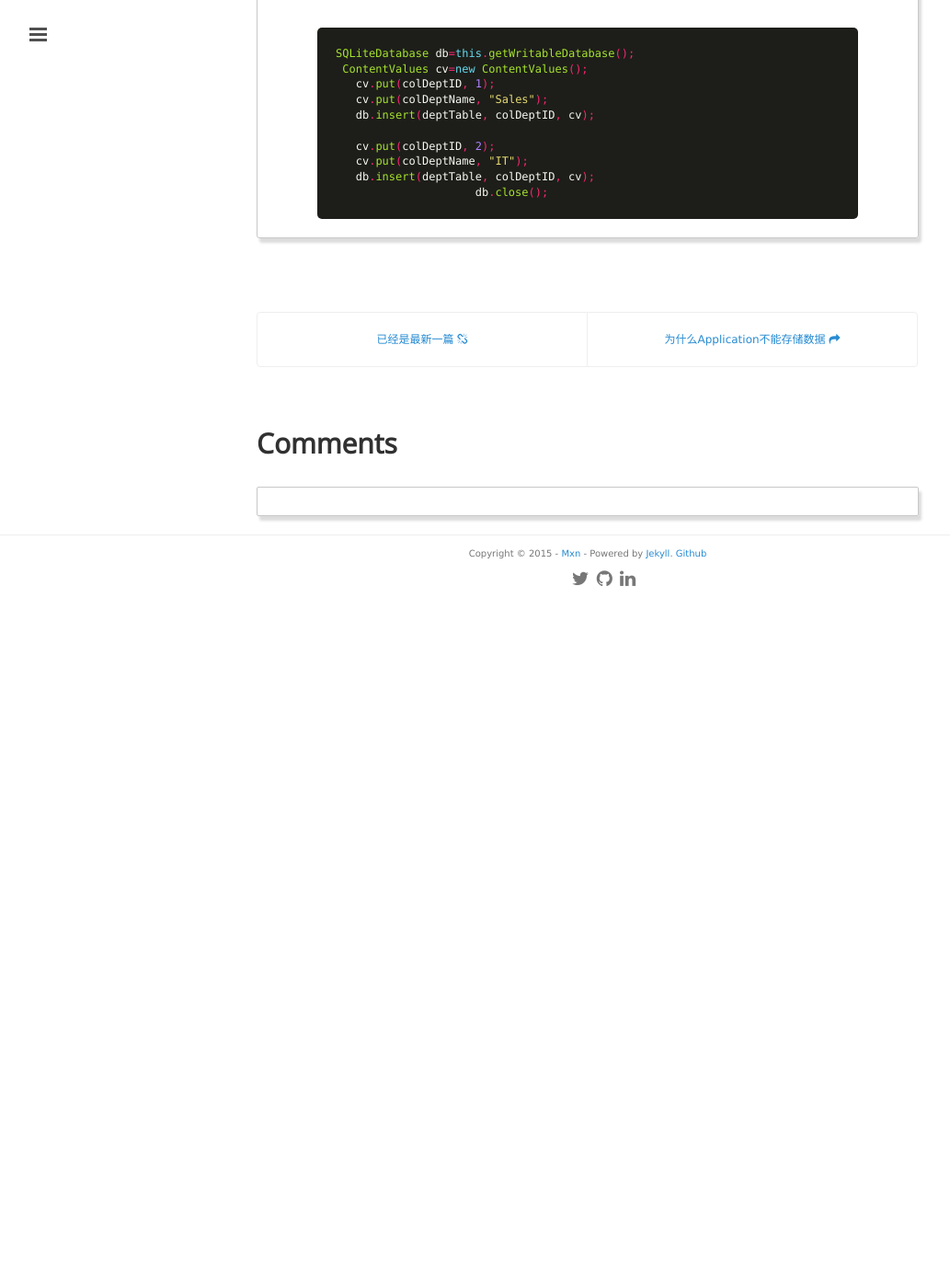
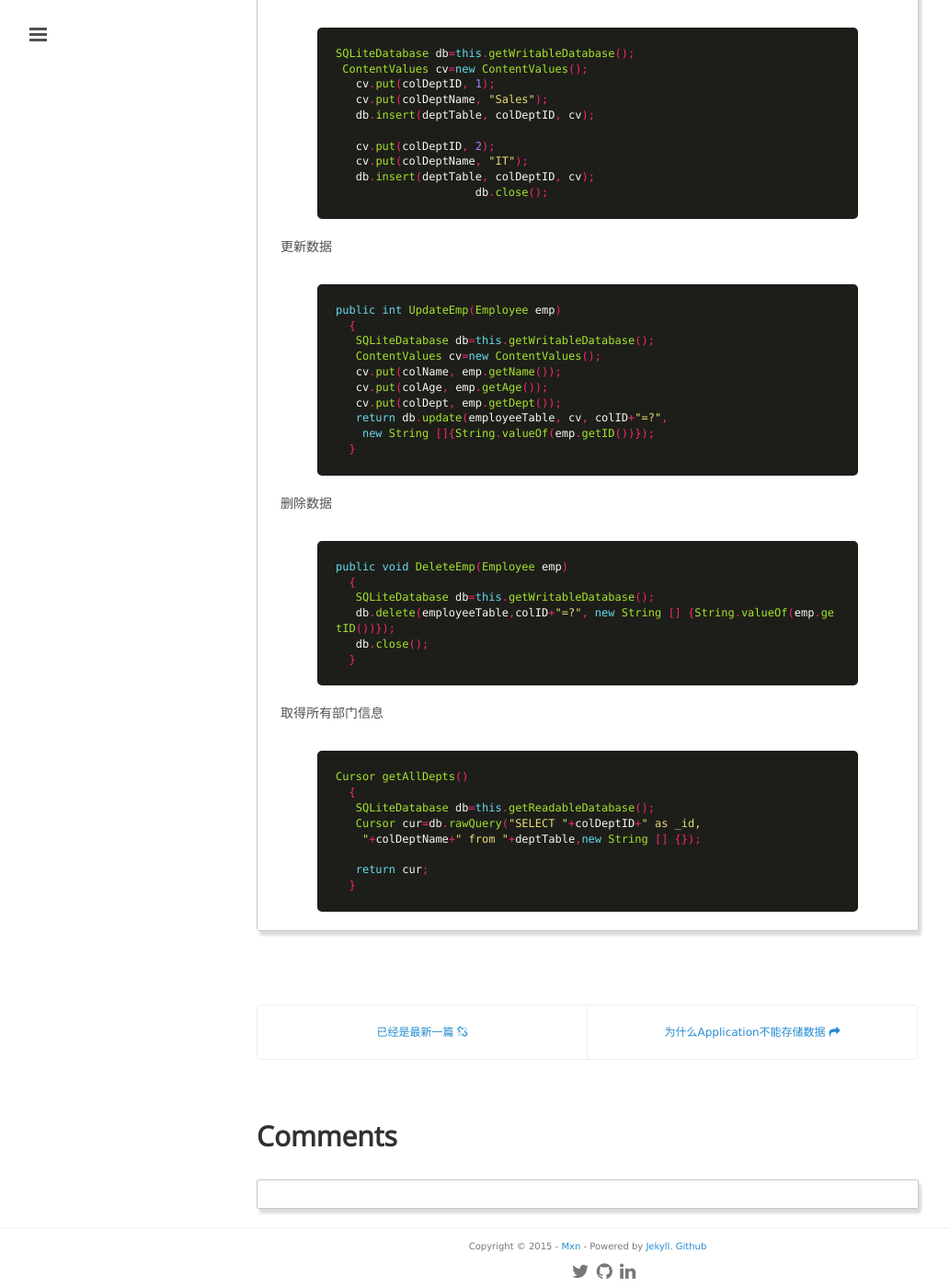
Before and after one commit to mxn21/mxn21.github.io, a Jekyll site: the page built from _posts/2015-6-17-Android数据库SQLite表内设置外键.md, in a window 1280 px wide and 1400 px high, scrolled down 2342 px. Shown: the whole window at 92% size, without its empty margins (1-1034 px from the left). Built offline with Jekyll 4.4.1, drawn with Linux system fonts in a browser that asks for light colours; Markdown is read by kramdown in place of the engine named in the settings; comment, search, counter and statistics services are not loaded; before the commit the page ends 2996 px from its top, so only the background shows below that.

Commit message:
Update 2015-6-17-Android数据库SQLite表内设置外键.md

```diff
--- a/_posts/2015-6-17-Android数据库SQLite表内设置外键.md
+++ b/_posts/2015-6-17-Android数据库SQLite表内设置外键.md
@@ -104,3 +104,42 @@
    db.insert(deptTable, colDeptID, cv);
                      db.close();
 {% endhighlight  %}
+
+更新数据
+
+{% highlight java %}
+public int UpdateEmp(Employee emp)
+  {
+   SQLiteDatabase db=this.getWritableDatabase();
+   ContentValues cv=new ContentValues();
+   cv.put(colName, emp.getName());
+   cv.put(colAge, emp.getAge());
+   cv.put(colDept, emp.getDept());
+   return db.update(employeeTable, cv, colID+"=?",
+    new String []{String.valueOf(emp.getID())});
+  }
+{% endhighlight  %}
+
+
+删除数据
+{% highlight java %}
+public void DeleteEmp(Employee emp)
+  {
+   SQLiteDatabase db=this.getWritableDatabase();
+   db.delete(employeeTable,colID+"=?", new String [] {String.valueOf(emp.getID())});
+   db.close();
+  }
+{% endhighlight  %}
+
+取得所有部门信息
+
+{% highlight java %}
+Cursor getAllDepts()
+  {
+   SQLiteDatabase db=this.getReadableDatabase();
+   Cursor cur=db.rawQuery("SELECT "+colDeptID+" as _id,
+    "+colDeptName+" from "+deptTable,new String [] {});
+
+   return cur;
+  }
+{% endhighlight  %}
```
